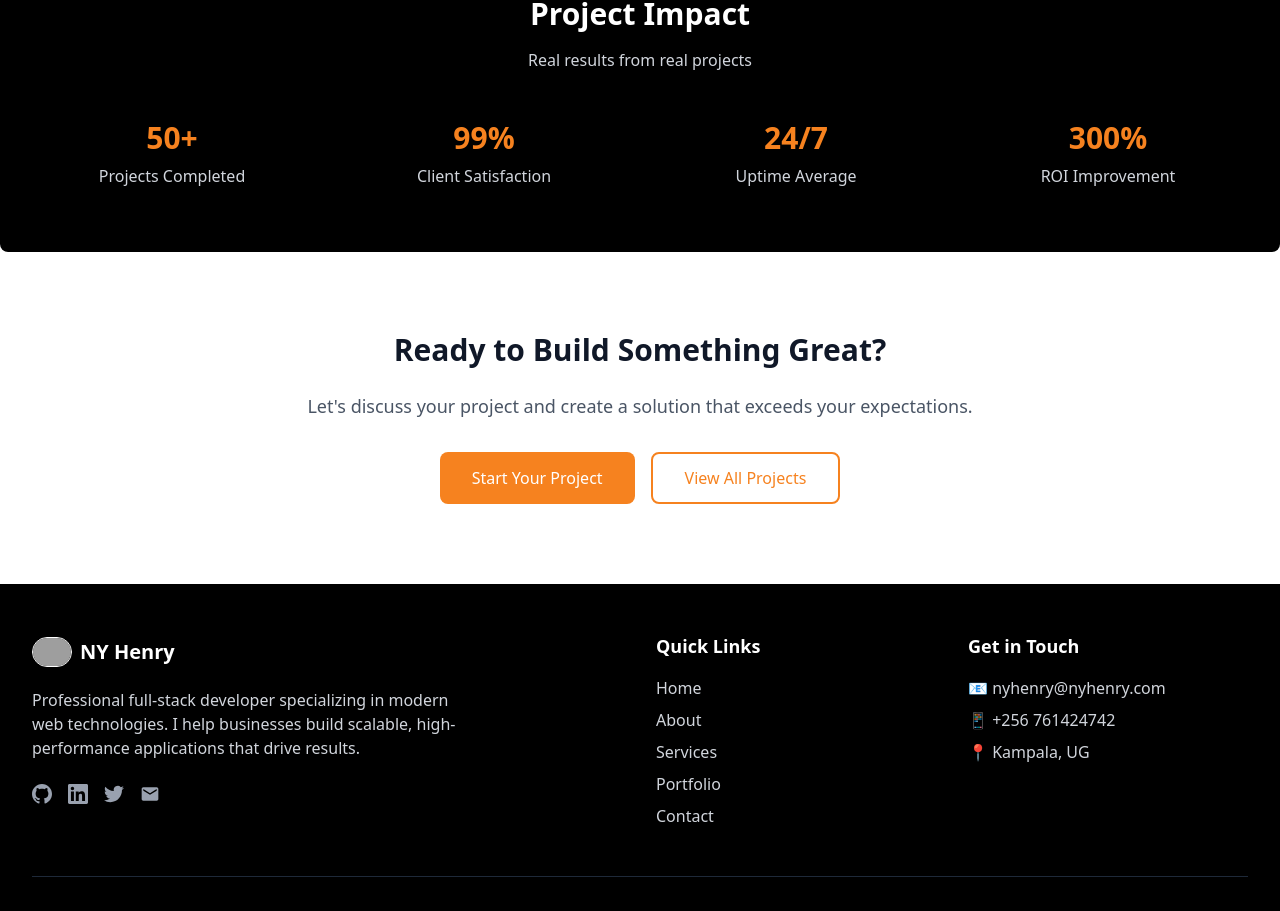
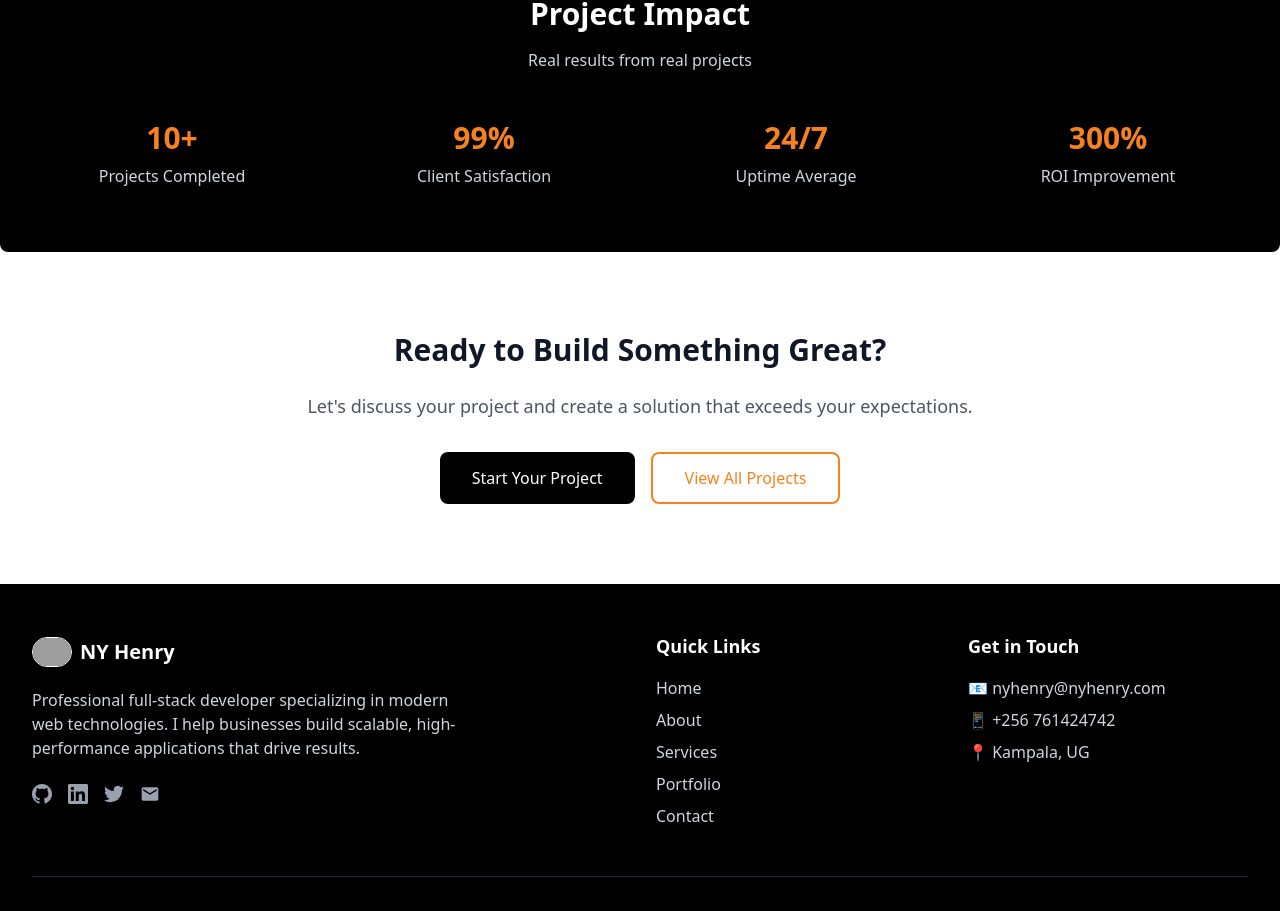
Before and after one commit to NY-Henry/personal-dev-website, a React (Vite) app: page /portfolio in a window 1280 px wide. Shown: the part 1020-1931 px from the top of the page. Built offline with nearby package versions, Linux system fonts and the light colour scheme; grey boxes are pictures that could not be loaded.

Commit message:
designed buttons

```diff
--- a/src/pages/Home.tsx
+++ b/src/pages/Home.tsx
@@ -127,7 +127,7 @@ const Home = () => {
           </p>
           <Link
             to="/contact"
-            className="inline-flex items-center bg-white text-primary-color px-8 py-3 rounded-lg hover:bg-gray-100 transition-colors duration-200 font-medium"
+            className="inline-flex items-center bg-black text-white px-8 py-3 rounded-lg hover:bg-gray-100 transition-colors duration-200 font-medium"
           >
             Start a Project
             <ArrowRightIcon className="w-5 h-5 ml-2" />
--- a/src/pages/Portfolio.tsx
+++ b/src/pages/Portfolio.tsx
@@ -266,7 +266,7 @@ const Portfolio = () => {
           <div className="grid grid-cols-2 md:grid-cols-4 gap-8">
             <div className="text-center">
               <div className="text-3xl font-bold text-primary-color mb-2">
-                50+
+                10+
               </div>
               <div className="text-gray-300">Projects Completed</div>
             </div>
@@ -303,7 +303,7 @@ const Portfolio = () => {
           <div className="flex flex-col sm:flex-row gap-4 justify-center">
             <button
               onClick={() => navigate("/contact")}
-              className="bg-primary-color cursor-pointer text-white px-8 py-3 rounded-lg hover:bg-primary-hover transition-colors duration-200 font-medium"
+              className="bg-black cursor-pointer text-white px-8 py-3 rounded-lg hover:bg-primary-hover transition-colors duration-200 font-medium"
             >
               Start Your Project
             </button>
--- a/src/pages/Services.tsx
+++ b/src/pages/Services.tsx
@@ -360,7 +360,7 @@ const Services = () => {
           <div className="flex flex-col sm:flex-row gap-4 justify-center">
             <button
               onClick={() => navigate("/contact")}
-              className="bg-white cursopo text-primary-color px-8 py-3 rounded-lg hover:bg-gray-100 transition-colors duration-200 font-medium"
+              className="bg-black cursopo text-white px-8 py-3 rounded-lg hover:bg-gray-100 transition-colors duration-200 font-medium"
             >
               Let's Do This 🚀
             </button>
```
